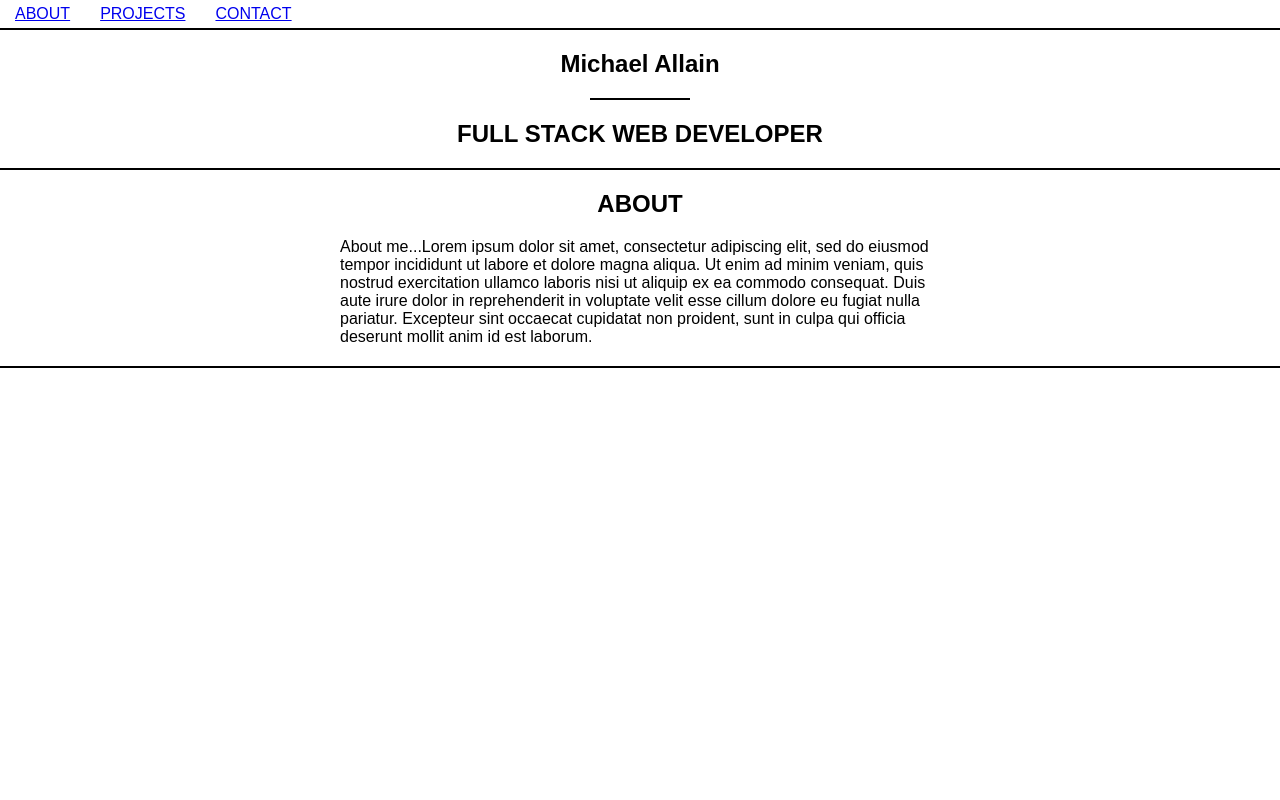
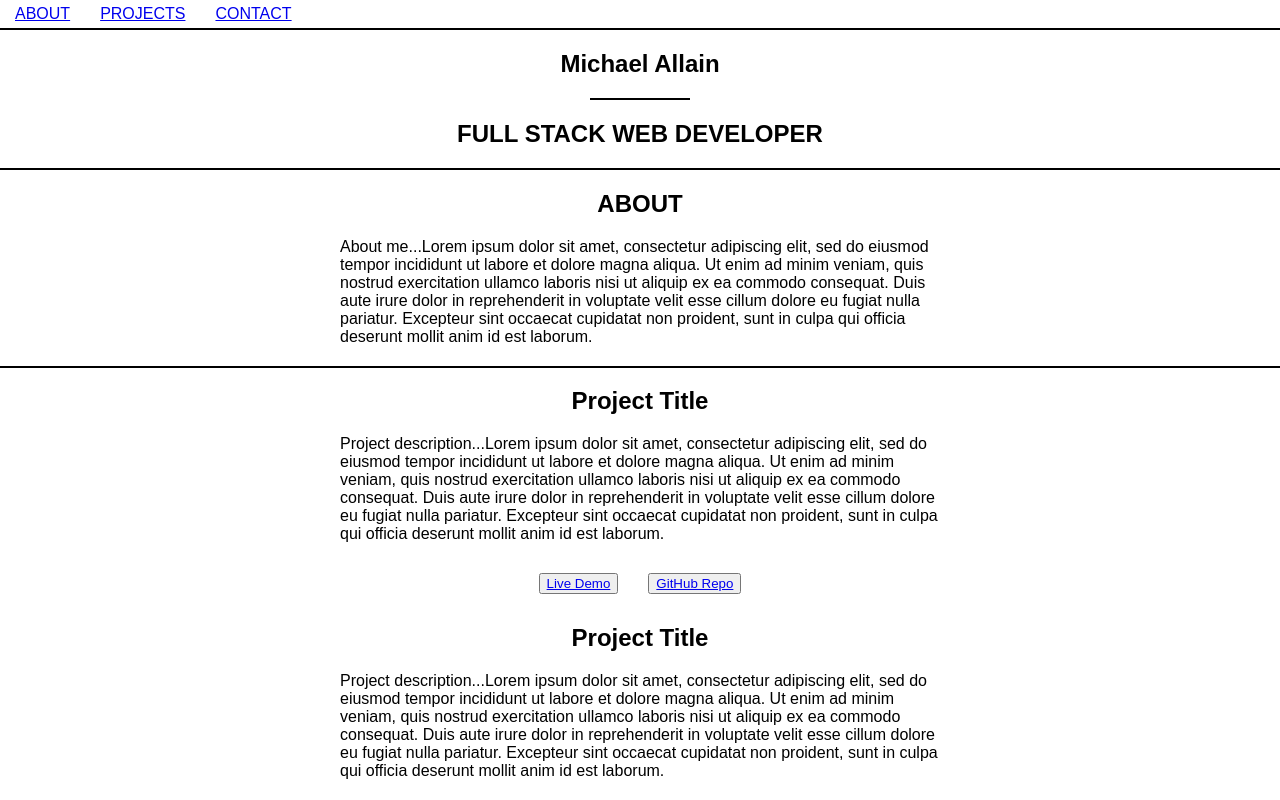
Before and after one commit to fastlain/portfolio, a React (Create React App) app: page / in a window 1280 px wide. Shown: the top 800 px of the page. Built offline with nearby package versions, Linux system fonts and the light colour scheme.

Commit message:
add Project

```diff
--- a/src/App.js
+++ b/src/App.js
@@ -2,6 +2,7 @@ import React, { Component } from 'react';
 import Header from './Header';
 import Banner from './Banner';
 import About from './About';
+import Project from './Project';
 
 class App extends Component {
   render() {
@@ -10,6 +11,9 @@ class App extends Component {
         <Header />
         <Banner />
         <About />
+        <Project />
+        <Project />
+        <Project />
       </div>
     );
   }
--- /dev/null
+++ b/src/Project.js
@@ -0,0 +1,23 @@
+import React, {Component} from 'react';
+import './project.css';
+
+class Project extends Component {
+    render() {
+        return (
+            <div>
+                <h2>Project Title</h2>
+                <p>Project description...Lorem ipsum dolor sit amet, consectetur adipiscing elit, sed do eiusmod tempor incididunt ut labore et dolore magna aliqua. Ut enim ad minim veniam, quis nostrud exercitation ullamco laboris nisi ut aliquip ex ea commodo consequat. Duis aute irure dolor in reprehenderit in voluptate velit esse cillum dolore eu fugiat nulla pariatur. Excepteur sint occaecat cupidatat non proident, sunt in culpa qui officia deserunt mollit anim id est laborum.</p>
+                <div className="projBtnCont">
+                    <button className="projBtn" type="button">
+                        <a href="#" target="_blank">Live Demo</a>
+                    </button>
+                    <button className="projBtn" type="button">
+                        <a href="#" target="_blank">GitHub Repo</a>
+                    </button>
+                </div>
+            </div>
+        );
+    }
+}
+
+export default Project;
--- /dev/null
+++ b/src/project.css
@@ -0,0 +1,9 @@
+.projBtnCont {
+    margin: 30px auto;
+    text-align: center;
+}
+
+.projBtn {
+    display: inline-block;
+    margin: 0 15px;
+}
```
